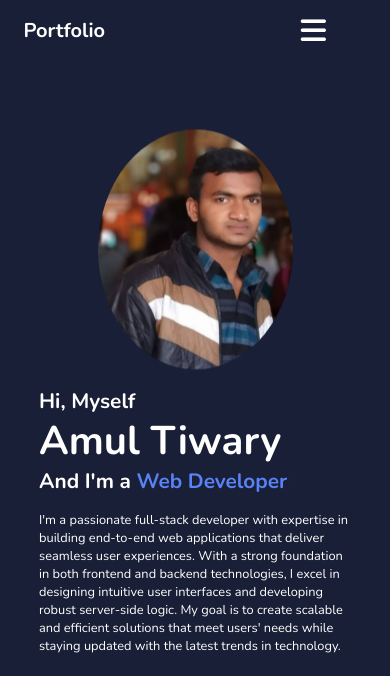
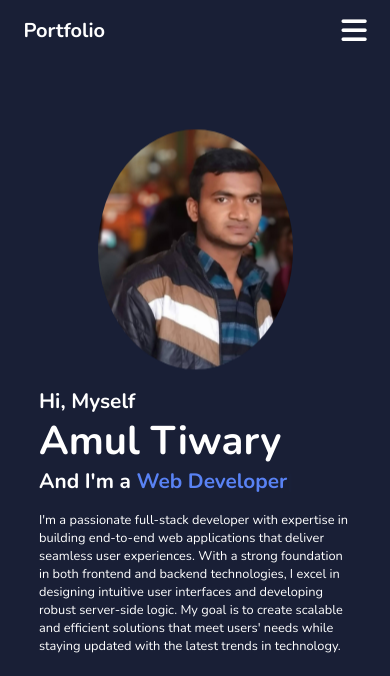
Before and after one commit to amultiwary/My-Portfolio, a plain HTML site: page index.html in a window 390 px wide. Shown: the top 676 px of the page. Drawn offline with nearby package versions, Linux system fonts and the light colour scheme.

Commit message:
updated header

```diff
--- a/style.css
+++ b/style.css
@@ -694,10 +694,7 @@ span {
   }
 }
 @media (max-width: 450px) {
-  .header {
-    /* padding: 2rem 5%; */
-    padding-right: 8rem;
-  }
+
   section {
     width: 100%;
     /* padding: 10rem 5%; */
```
